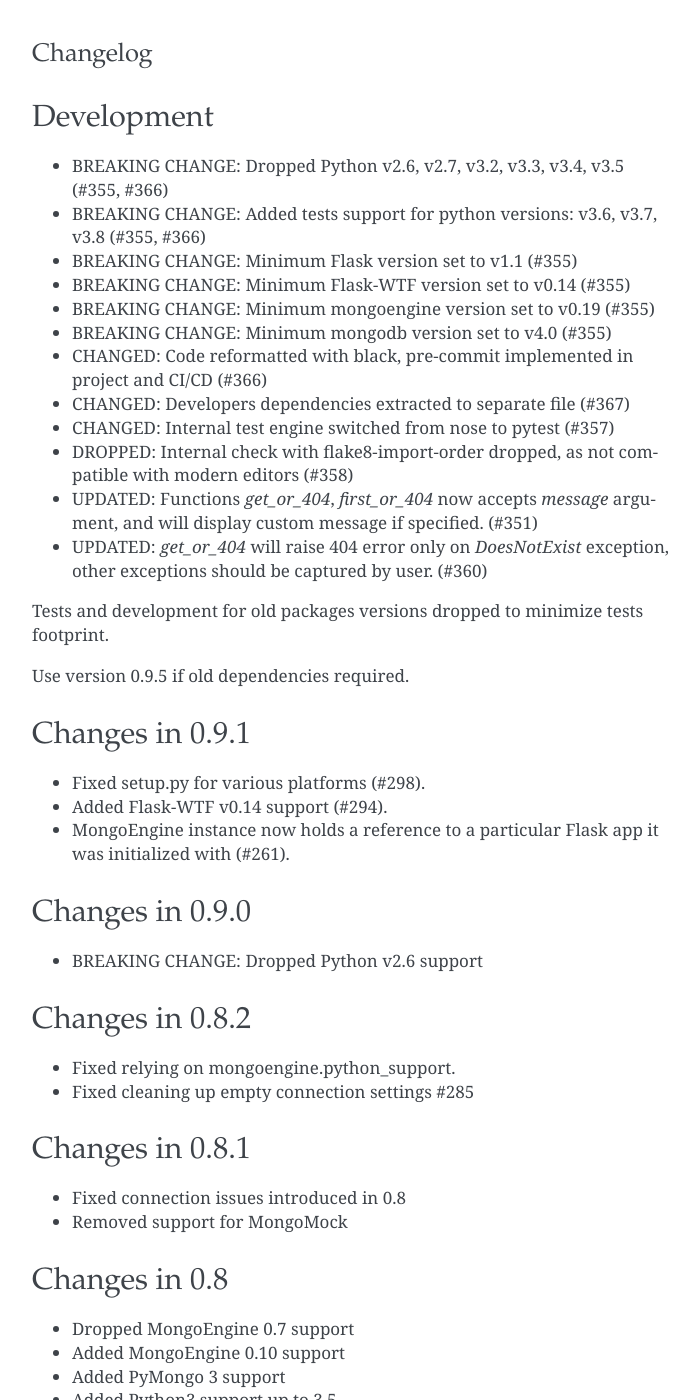
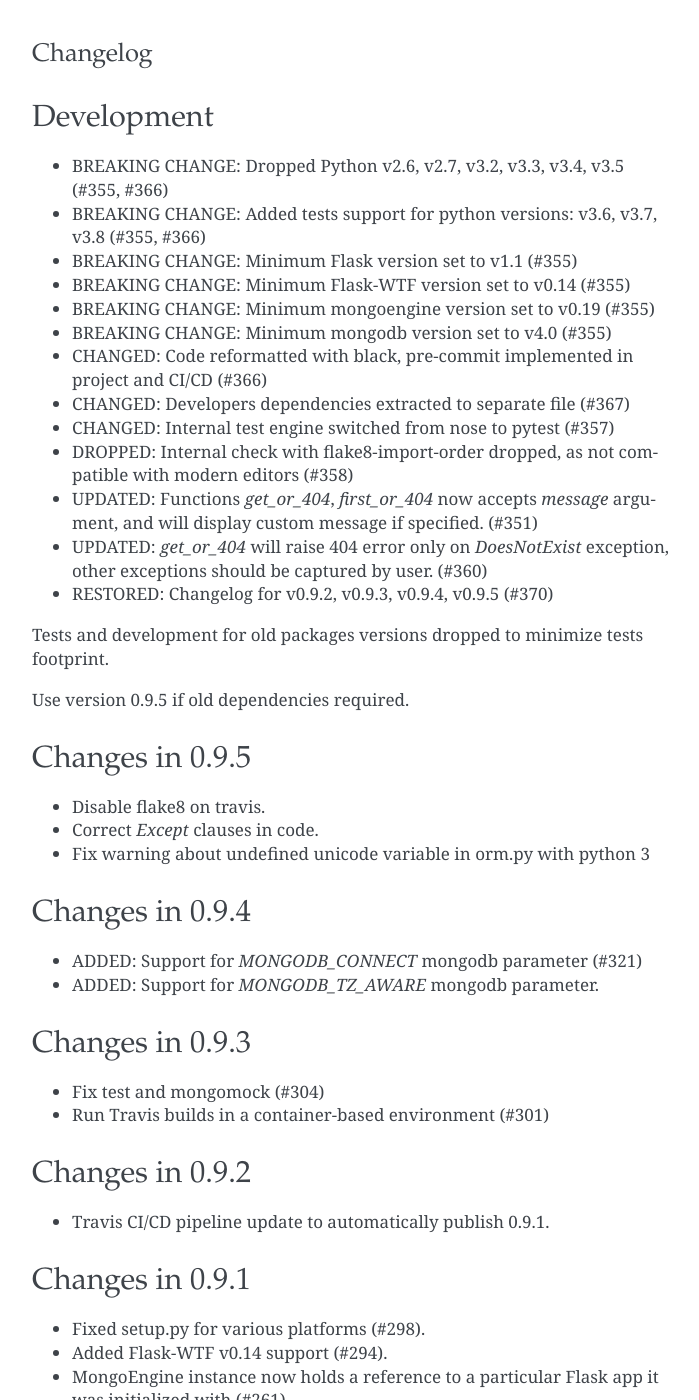
Before and after one commit to MongoEngine/flask-mongoengine, a Sphinx documentation site: the page built from docs/changelog.rst, in a window 1280 px wide and 1400 px high. Shown: the whole window, without its empty margins (288-987 px from the left). Built offline with Sphinx 7.4.7, drawn with Linux system fonts in a browser that asks for light colours.

Commit message:
Restore changelogs

```diff
--- a/docs/changelog.rst
+++ b/docs/changelog.rst
@@ -22,11 +22,32 @@
   argument, and will display custom message if specified. (#351)
 - UPDATED: `get_or_404` will raise 404 error only on `DoesNotExist` exception,
   other exceptions should be captured by user. (#360)
+- RESTORED: Changelog for v0.9.2, v0.9.3, v0.9.4, v0.9.5 (#370)
 
 Tests and development for old packages versions dropped to minimize tests
 footprint.
 
 Use version 0.9.5 if old dependencies required.
+
+Changes in 0.9.5
+================
+- Disable flake8 on travis.
+- Correct `Except` clauses in code.
+- Fix warning about undefined unicode variable in orm.py with python 3
+
+Changes in 0.9.4
+================
+- ADDED: Support for `MONGODB_CONNECT` mongodb parameter (#321)
+- ADDED: Support for `MONGODB_TZ_AWARE` mongodb parameter.
+
+Changes in 0.9.3
+================
+- Fix test and mongomock (#304)
+- Run Travis builds in a container-based environment (#301)
+
+Changes in 0.9.2
+================
+- Travis CI/CD pipeline update to automatically publish 0.9.1.
 
 Changes in 0.9.1
 ================
```
